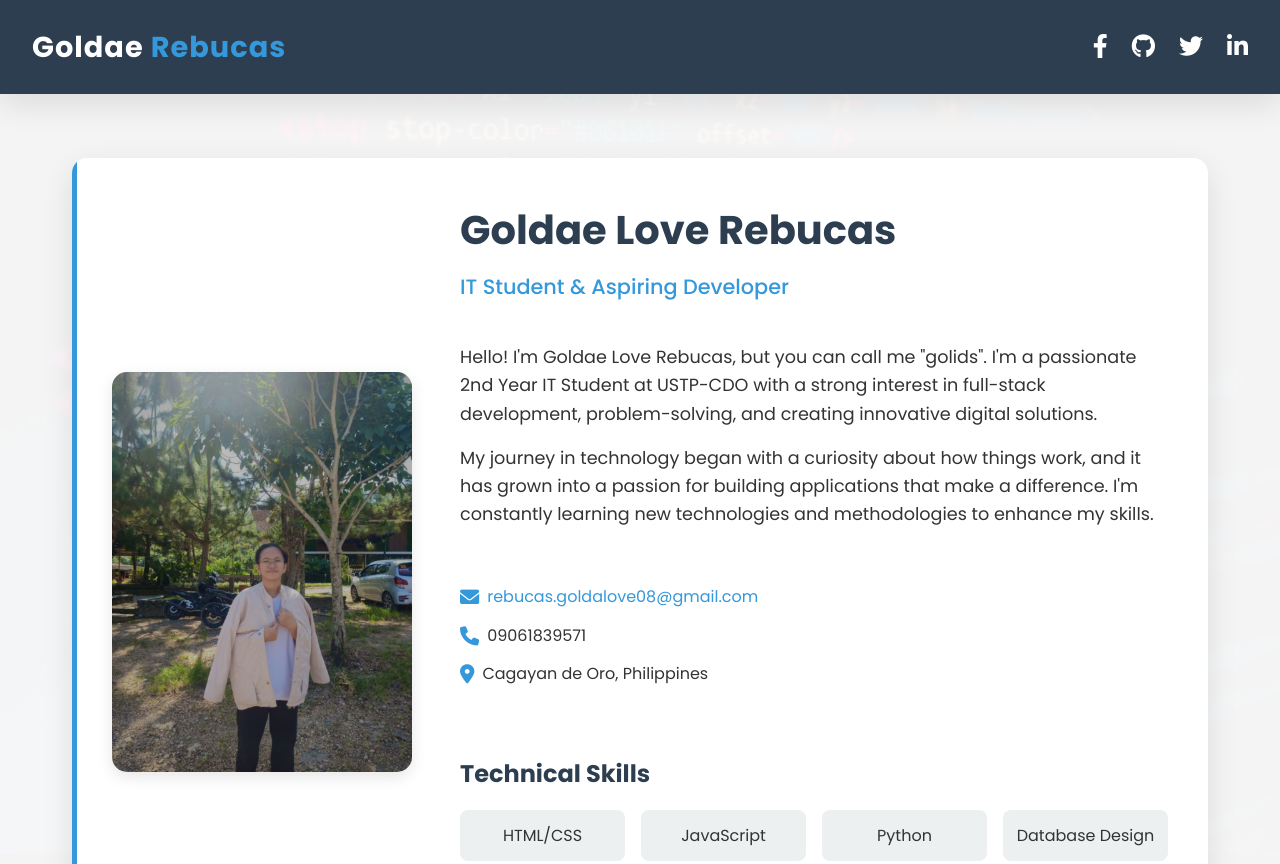
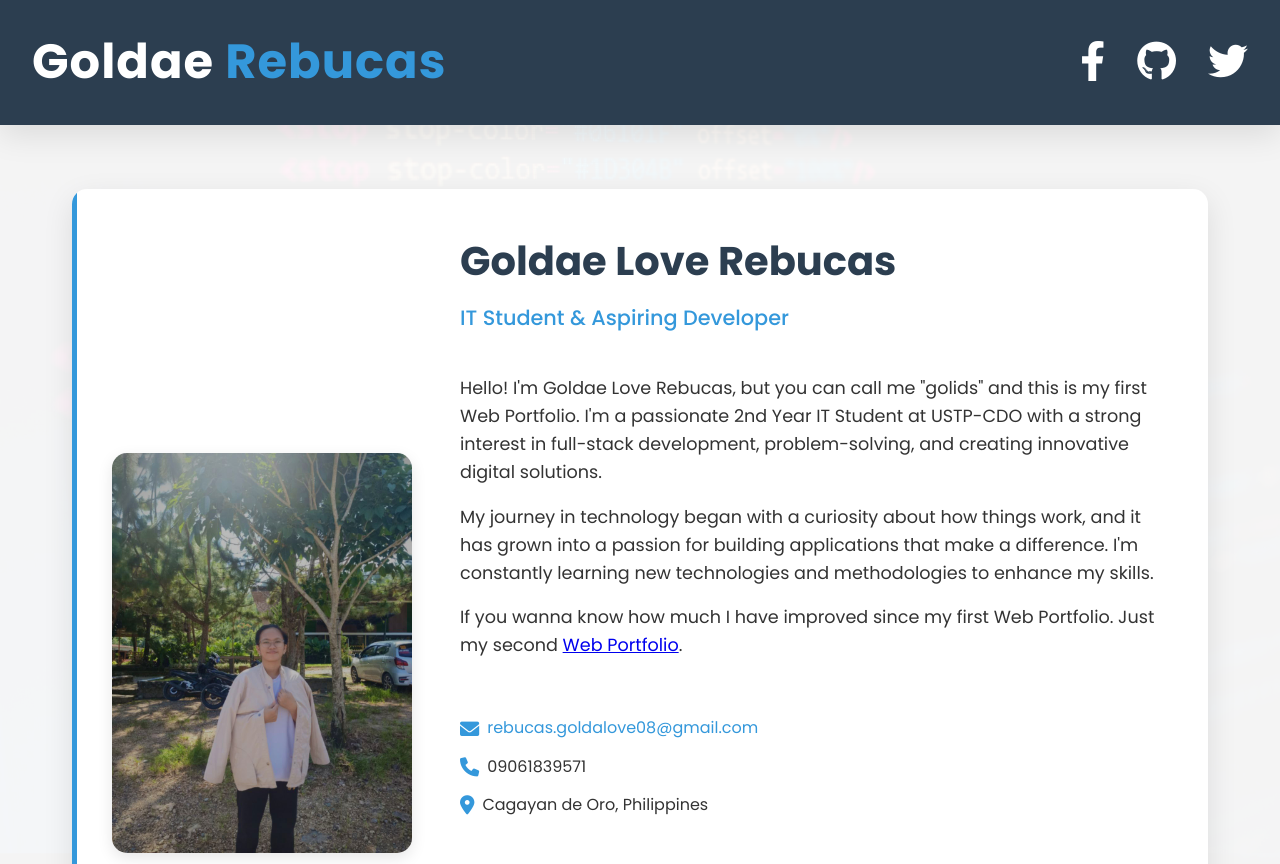
Before and after one commit to golids/My-Portfolio, a plain HTML site: page index.html in a window 1280 px wide. Shown: the top 864 px of the page. Drawn offline with Linux system fonts and the light colour scheme.

Commit message:
page logo

```diff
--- a/index.html
+++ b/index.html
@@ -6,6 +6,7 @@
     <meta name="description" content="Professional portfolio of Goldae Love Rebucas, IT student and aspiring developer">
     <meta name="keywords" content="portfolio, web development, programming, IT student, USTP-CDO">
     <title>Goldae Love Rebucas | IT Student & Developer</title>
+    <link rel="web icon" type="favicon" href="G.png">
     <link rel="stylesheet" href="https://cdnjs.cloudflare.com/ajax/libs/font-awesome/6.0.0/css/all.min.css">
     <link rel="preconnect" href="https://fonts.googleapis.com">
     <link rel="preconnect" href="https://fonts.gstatic.com" crossorigin>
@@ -60,7 +61,7 @@
         }
 
         .logo {
-            font-size: 1.8rem;
+            font-size: 3rem;
             font-weight: 700;
             letter-spacing: 1px;
         }
@@ -71,12 +72,12 @@
 
         .social-icons {
             display: flex;
-            gap: 1.5rem;
+            gap: 2rem;
         }
 
         .social-icons a {
             color: white;
-            font-size: 1.5rem;
+            font-size: 2.5rem;
             transition: var(--transition);
             display: inline-block;
         }
@@ -306,7 +307,6 @@
             <a href="https://www.facebook.com/goldilab28" target="_blank" aria-label="Facebook"><i class="fab fa-facebook-f"></i></a>
             <a href="https://github.com/golids" target="_blank" aria-label="GitHub"><i class="fab fa-github"></i></a>
             <a href="https://x.com/benggalz?s=07" target="_blank" aria-label="Twitter"><i class="fab fa-twitter"></i></a>
-            <a href="https://www.linkedin.com/" target="_blank" aria-label="LinkedIn"><i class="fab fa-linkedin-in"></i></a>
         </div>
     </header>
 
@@ -323,8 +323,9 @@
                 </div>
 
                 <div class="profile-text">
-                    <p>Hello! I'm Goldae Love Rebucas, but you can call me "golids". I'm a passionate 2nd Year IT Student at USTP-CDO with a strong interest in full-stack development, problem-solving, and creating innovative digital solutions.</p>
+                    <p>Hello! I'm Goldae Love Rebucas, but you can call me "golids" and this is my first Web Portfolio. I'm a passionate 2nd Year IT Student at USTP-CDO with a strong interest in full-stack development, problem-solving, and creating innovative digital solutions.</p>
                     <p>My journey in technology began with a curiosity about how things work, and it has grown into a passion for building applications that make a difference. I'm constantly learning new technologies and methodologies to enhance my skills.</p>
+                    <p>If you wanna know how much I have improved since my first Web Portfolio. Just my second <a href="https://web-portfolio-psi-rose.vercel.app/">Web Portfolio</a>. </p>
                 </div>
 
                 <div class="contact-info">
```
Also changed, not shown: G.png (added).
